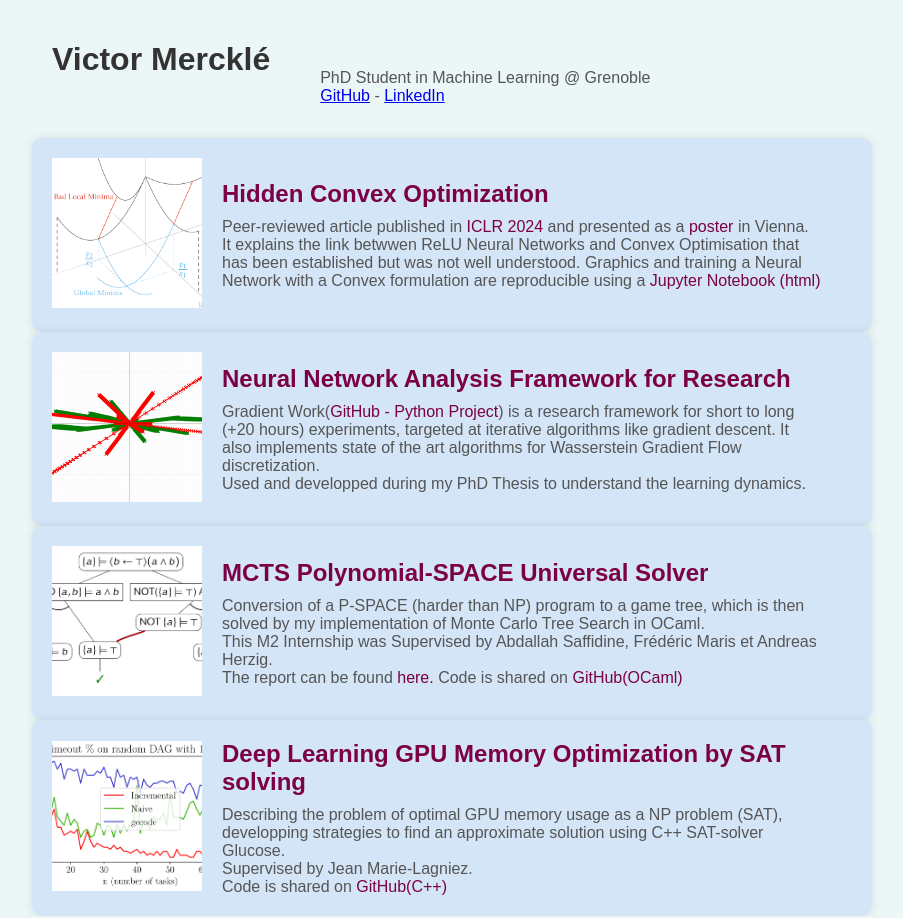
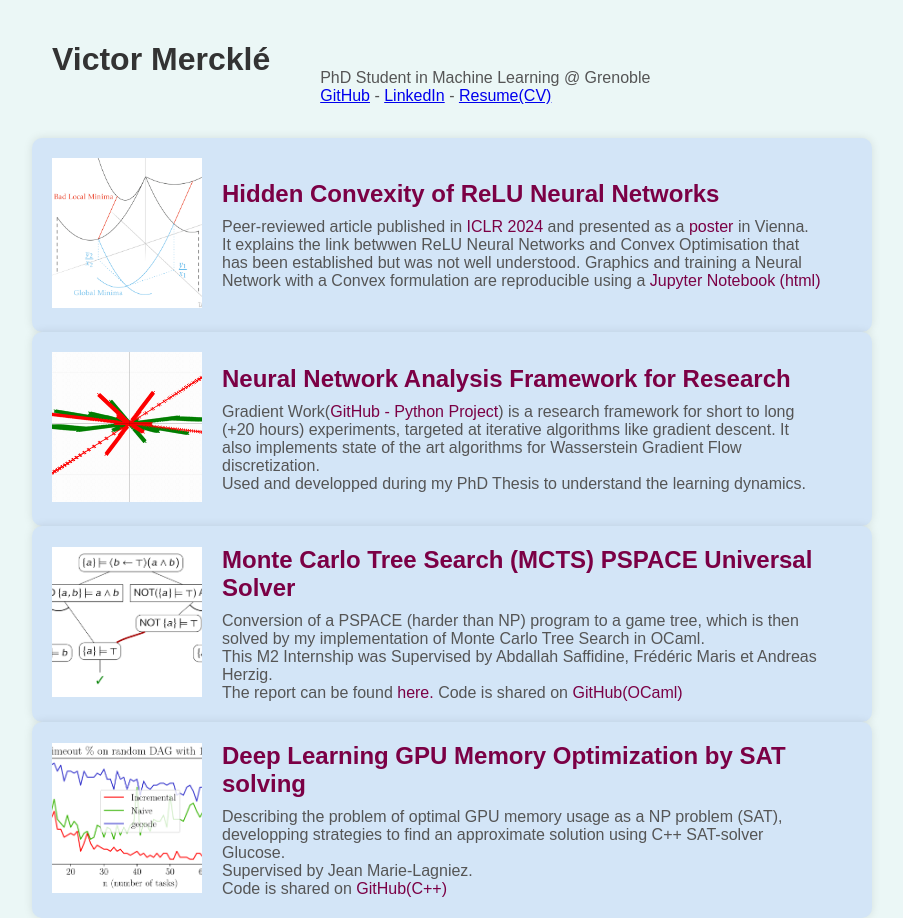
Before and after one commit to vmerckle/Personal-Web-Page, a plain HTML site: page index.html in a window 1280 px wide. Shown: the whole page, without its empty margins (188-1091 px from the left). Drawn offline with Linux system fonts and the light colour scheme.

Commit message:
Removed all LLM generated content

```diff
--- a/index.html
+++ b/index.html
@@ -88,7 +88,8 @@
 
 	<p>PhD Student in Machine Learning @ Grenoble<br />
 	<a href="https://github.com/vmerckle">GitHub</a> -
-	<a href="https://www.linkedin.com/in/vmerckle">LinkedIn</a><br />
+	<a href="https://www.linkedin.com/in/vmerckle">LinkedIn</a> -
+	<a href="resume.pdf">Resume(CV)</a><br />
 	</p>
     </div>
 </div>
@@ -99,7 +100,7 @@
 	<div class="content-box">
 		<a href="https://iclr-blogposts.github.io/2024/blog/hidden-convex-relu"><img src="first.png" alt="Illustration"></a>
         <div class="text">
-            <h2>Hidden Convex Optimization
+            <h2>Hidden Convexity of ReLU Neural Networks
 			</h2>
 			<p>Peer-reviewed article published in <a href="https://iclr-blogposts.github.io/2024/blog/hidden-convex-relu">ICLR 2024</a> and presented as a <a href="ICLR24 Poster.pdf">poster</a> in Vienna. It explains the link betwwen ReLU Neural Networks and Convex Optimisation that has been established but was not well understood. Graphics and training a Neural Network with a Convex formulation are reproducible using a <a href="https://iclr-blogposts.github.io/2024/assets/html/2024-05-07-hidden-convex-relu/hidden-convex-relu.html">Jupyter Notebook (html)</a><!-- <a href="https://iclr-blogposts.github.io/2024/assets/html/2024-05-07-hidden-convex-relu/hidden-convex-relu.ipynb">(.ipynb)</a> -->
 			</p>
@@ -126,9 +127,9 @@
 	<div class="content-box">
 		<a href="https://github.com/vmerckle/MCTS-for-DL-PA"><img src="second.png" alt="Illustration"></a>
         <div class="text">
-            <h2>MCTS Polynomial-SPACE Universal Solver
+            <h2>Monte Carlo Tree Search (MCTS) PSPACE Universal Solver
 			</h2>
-			<p>Conversion of a P-SPACE (harder than NP) program to a game tree, which is then solved by my implementation of Monte Carlo Tree Search in OCaml.<br />
+			<p>Conversion of a PSPACE (harder than NP) program to a game tree, which is then solved by my implementation of Monte Carlo Tree Search in OCaml.<br />
 
 			This M2 Internship was Supervised by Abdallah Saffidine, Frédéric Maris et Andreas Herzig.<br /> The report can be found <a href="report_dlpa_finale.pdf">here.</a>
 
```
